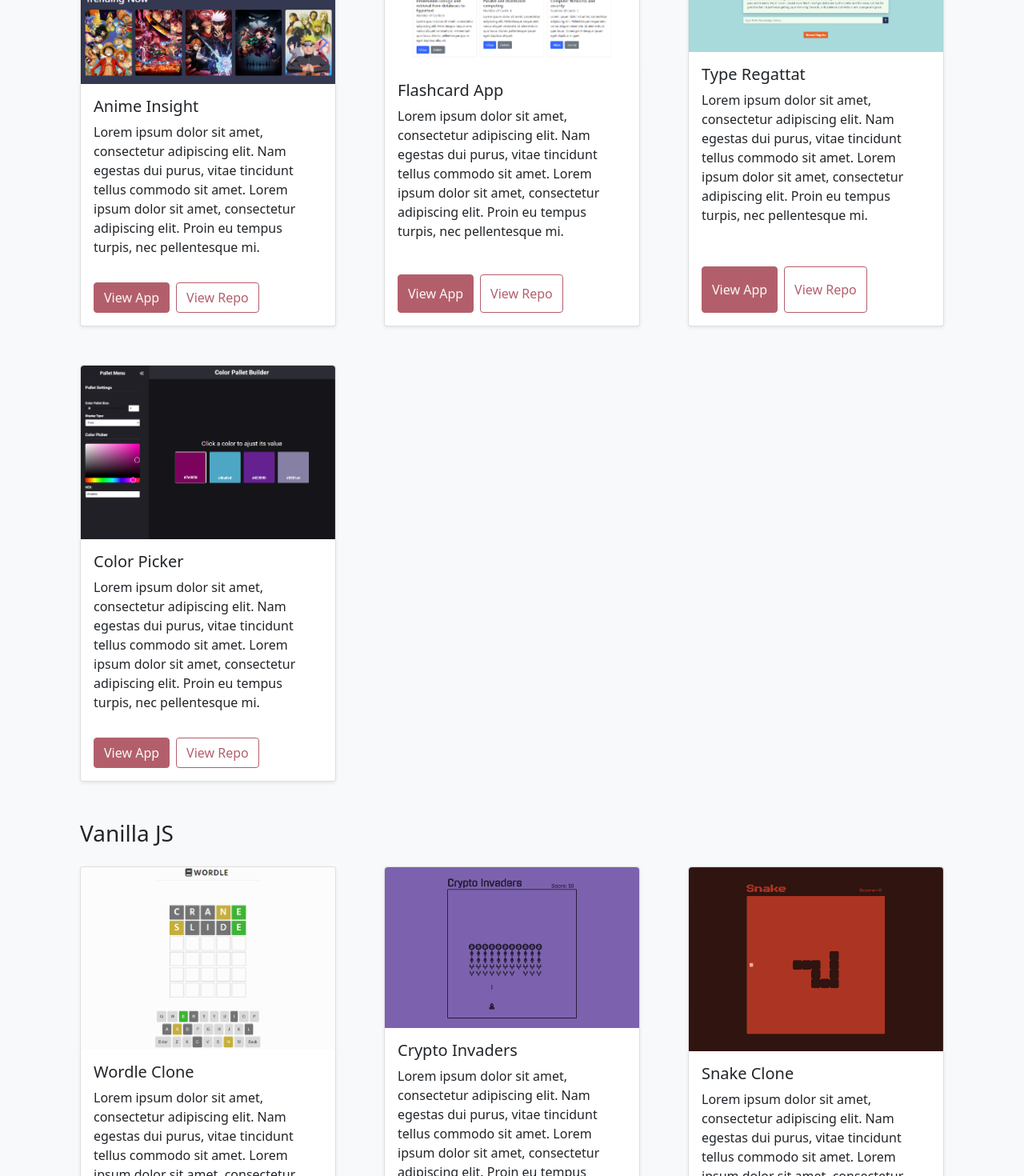
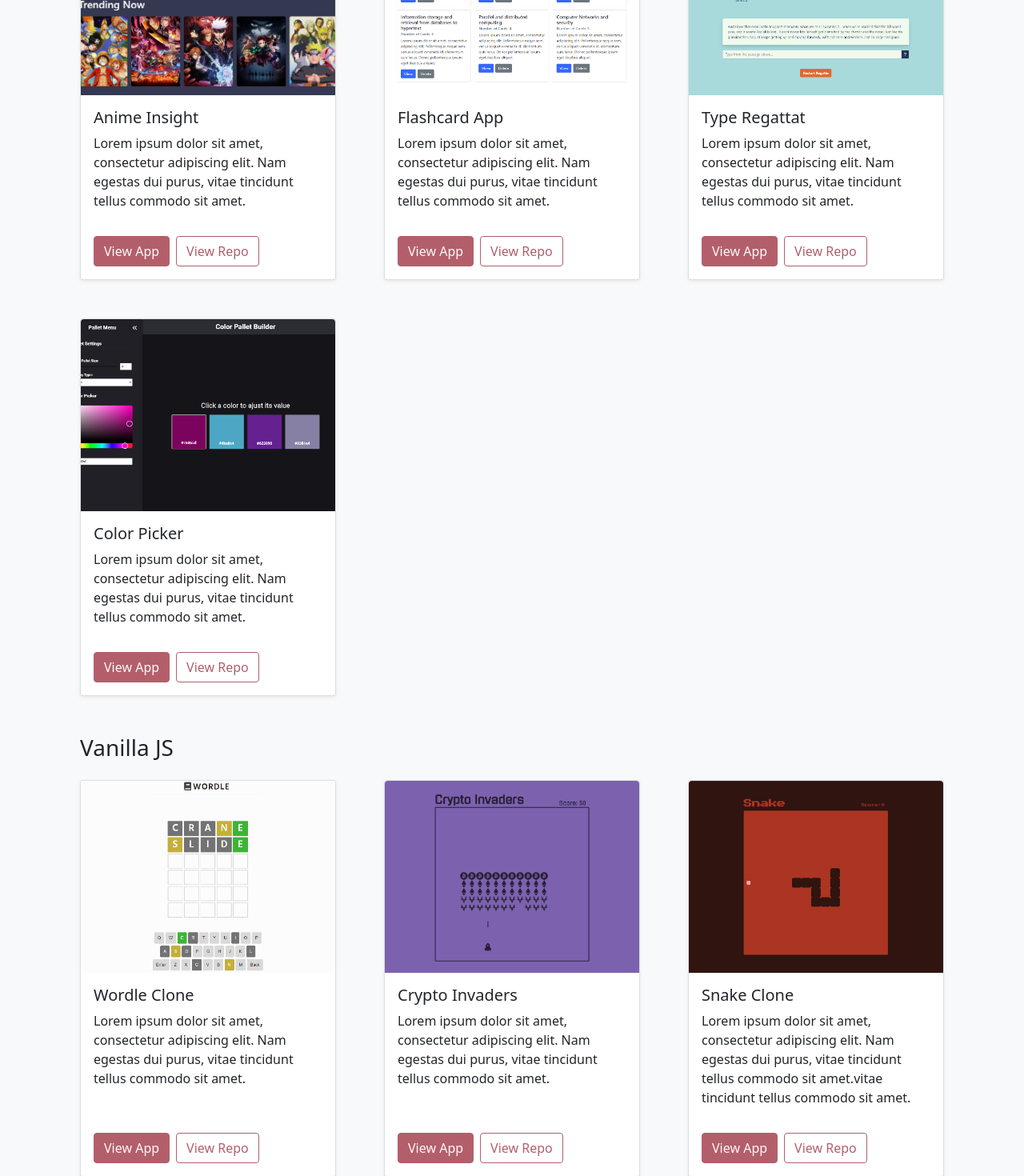
Before and after one commit to JoshuahBoardman/my-portfolio-site, a React (Create React App) app: page / in a window 1280 px wide. Shown: the part 1180-2650 px from the top of the page at 80% size. Built offline with nearby package versions, Linux system fonts and the light colour scheme.

Commit message:
Fixed scaling issues with the PortfolioCard component.

```diff
--- a/src/components/Portfolio.jsx
+++ b/src/components/Portfolio.jsx
@@ -51,7 +51,7 @@ const Portfolio = () => {
               image={animeInsight}
               title={"Anime Insight"}
               text={
-                "Lorem ipsum dolor sit amet, consectetur adipiscing elit. Nam egestas dui purus, vitae tincidunt tellus commodo sit amet. Lorem ipsum dolor sit amet, consectetur adipiscing elit. Proin eu tempus turpis, nec pellentesque mi."
+                "Lorem ipsum dolor sit amet, consectetur adipiscing elit. Nam egestas dui purus, vitae tincidunt tellus commodo sit amet."
               }
               repoLink={"https://github.com/JoshuahBoardman/Anime-Insight-App"}
             />
@@ -66,7 +66,7 @@ const Portfolio = () => {
               image={flashCard}
               title={"Flashcard App"}
               text={
-                "Lorem ipsum dolor sit amet, consectetur adipiscing elit. Nam egestas dui purus, vitae tincidunt tellus commodo sit amet. Lorem ipsum dolor sit amet, consectetur adipiscing elit. Proin eu tempus turpis, nec pellentesque mi."
+                "Lorem ipsum dolor sit amet, consectetur adipiscing elit. Nam egestas dui purus, vitae tincidunt tellus commodo sit amet."
               }
               repoLink={"https://github.com/JoshuahBoardman/flash-card-app"}
             />
@@ -81,7 +81,7 @@ const Portfolio = () => {
               image={typeRegatta}
               title={"Type Regattat"}
               text={
-                "Lorem ipsum dolor sit amet, consectetur adipiscing elit. Nam egestas dui purus, vitae tincidunt tellus commodo sit amet. Lorem ipsum dolor sit amet, consectetur adipiscing elit. Proin eu tempus turpis, nec pellentesque mi."
+                "Lorem ipsum dolor sit amet, consectetur adipiscing elit. Nam egestas dui purus, vitae tincidunt tellus commodo sit amet."
               }
               repoLink={"https://github.com/JoshuahBoardman/type-regatta"}
             />
@@ -96,7 +96,7 @@ const Portfolio = () => {
               image={colorPicker}
               title={"Color Picker"}
               text={
-                "Lorem ipsum dolor sit amet, consectetur adipiscing elit. Nam egestas dui purus, vitae tincidunt tellus commodo sit amet. Lorem ipsum dolor sit amet, consectetur adipiscing elit. Proin eu tempus turpis, nec pellentesque mi."
+                "Lorem ipsum dolor sit amet, consectetur adipiscing elit. Nam egestas dui purus, vitae tincidunt tellus commodo sit amet."
               }
               repoLink={"https://github.com/JoshuahBoardman/color-picker-app"}
             />
@@ -120,7 +120,7 @@ const Portfolio = () => {
               image={wordleClone }
               title={"Wordle Clone"}
               text={
-                "Lorem ipsum dolor sit amet, consectetur adipiscing elit. Nam egestas dui purus, vitae tincidunt tellus commodo sit amet. Lorem ipsum dolor sit amet, consectetur adipiscing elit. Proin eu tempus turpis, nec pellentesque mi."
+                "Lorem ipsum dolor sit amet, consectetur adipiscing elit. Nam egestas dui purus, vitae tincidunt tellus commodo sit amet."
               }
               repoLink={"https://github.com/JoshuahBoardman/My-Wordle-Clone"}
             />
@@ -135,7 +135,7 @@ const Portfolio = () => {
               image={cryptoInvaders}
               title={"Crypto Invaders"}
               text={
-                "Lorem ipsum dolor sit amet, consectetur adipiscing elit. Nam egestas dui purus, vitae tincidunt tellus commodo sit amet. Lorem ipsum dolor sit amet, consectetur adipiscing elit. Proin eu tempus turpis, nec pellentesque mi."
+                "Lorem ipsum dolor sit amet, consectetur adipiscing elit. Nam egestas dui purus, vitae tincidunt tellus commodo sit amet."
               }
               repoLink={"https://github.com/JoshuahBoardman/My-Space-Invaders"}
             />
@@ -150,7 +150,7 @@ const Portfolio = () => {
               image={snakeClone}
               title={"Snake Clone"}
               text={
-                "Lorem ipsum dolor sit amet, consectetur adipiscing elit. Nam egestas dui purus, vitae tincidunt tellus commodo sit amet. Lorem ipsum dolor sit amet, consectetur adipiscing elit. Proin eu tempus turpis, nec pellentesque mi."
+                "Lorem ipsum dolor sit amet, consectetur adipiscing elit. Nam egestas dui purus, vitae tincidunt tellus commodo sit amet.vitae tincidunt tellus commodo sit amet."
               }
               repoLink={"https://github.com/JoshuahBoardman/My-Snake-Game"}
             />
@@ -165,7 +165,7 @@ const Portfolio = () => {
               image={pokemonRandomizer}
               title={"Pokemon Team Randomizer"}
               text={
-                "Lorem ipsum dolor sit amet, consectetur adipiscing elit. Nam egestas dui purus, vitae tincidunt tellus commodo sit amet. Lorem ipsum dolor sit amet, consectetur adipiscing elit. Proin eu tempus turpis, nec pellentesque mi."
+                "Lorem ipsum dolor sit amet, consectetur adipiscing elit. Nam egestas dui purus, vitae tincidunt tellus commodo sit amet."
               }
               repoLink={"https://github.com/JoshuahBoardman/Pokemon-Team-Randomizer"}
             />
--- a/src/components/PortfolioCard.jsx
+++ b/src/components/PortfolioCard.jsx
@@ -8,23 +8,28 @@ const PortfolioCard = ({ image, title, text, siteLink, repoLink }) => {
   return (
     <Card className="shadow-sm rounded" style={{ width: "20em" }}>
       {/* TODO: Give the cards a tint of the hightlight color */}
-      <Card.Img variant=" " src={image} className=" rounded-top" />
+      <Card.Img
+        variant=" "
+        src={image}
+        className=" rounded-top"
+        style={{ width: "100%", height: "15rem", objectFit: "cover" }}
+      />
       <Card.Body>
         <Card.Title>{title}</Card.Title>
         <Card.Text>{text}</Card.Text>
       </Card.Body>
-      <Card.Body className="d-flex gap-2">
+      <Card.Body className="d-flex gap-2 mt-auto">
         <Button
           href={siteLink}
           varian="primary"
-          className="text-light d-flex align-items-center"
+          className="text-light d-flex align-items-center mt-auto"
         >
           View App
         </Button>
         <Button
           href={repoLink}
           variant="outline-primary"
-          className="d-flex align-items-center"
+          className="d-flex align-items-center mt-auto"
         >
           View Repo
         </Button>
```
